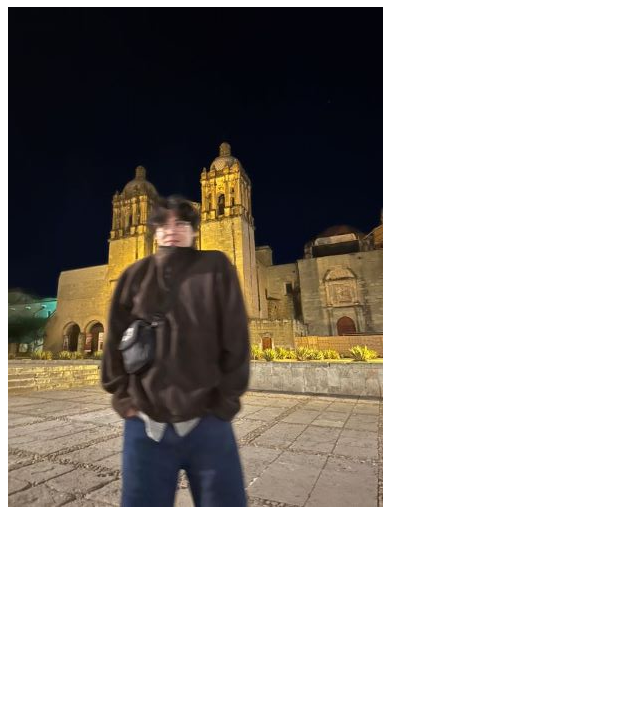
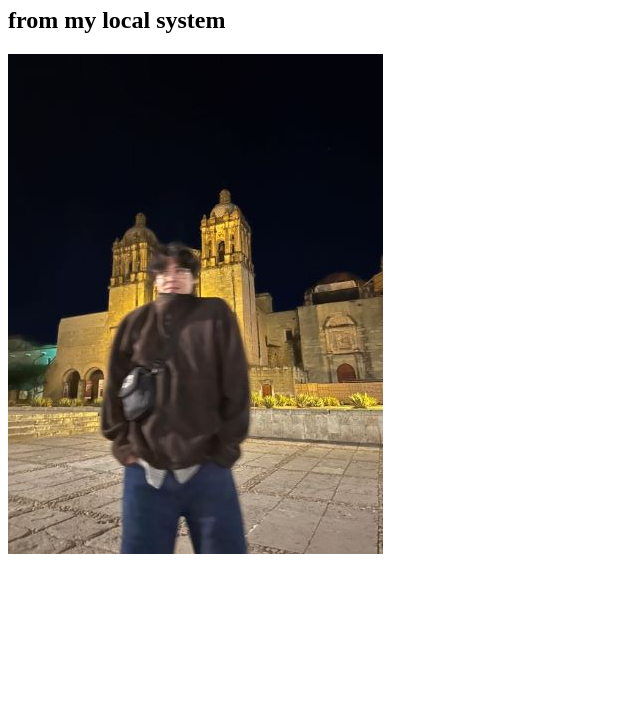
Before and after one commit to CIT82/robertoj-pub, a plain HTML site: page pages/index.html in a window 1280 px wide. Shown: the part 73-800 px from the top of the page, without its empty margins (0-640 px from the left). Drawn offline with Linux system fonts and the light colour scheme.

Commit message:
learning about git workflow

```diff
--- a/pages/index.html
+++ b/pages/index.html
@@ -7,6 +7,7 @@
   </head>
   <body>
     <h1>This is me!</h1>
+    <h2>from my local system</h2>
     <img src="../images/robertojuandedios.jpg" alt="Roberto Juandedios" />
   </body>
 </html>
```
Also changed, not shown: pages/newpage.html (added).
